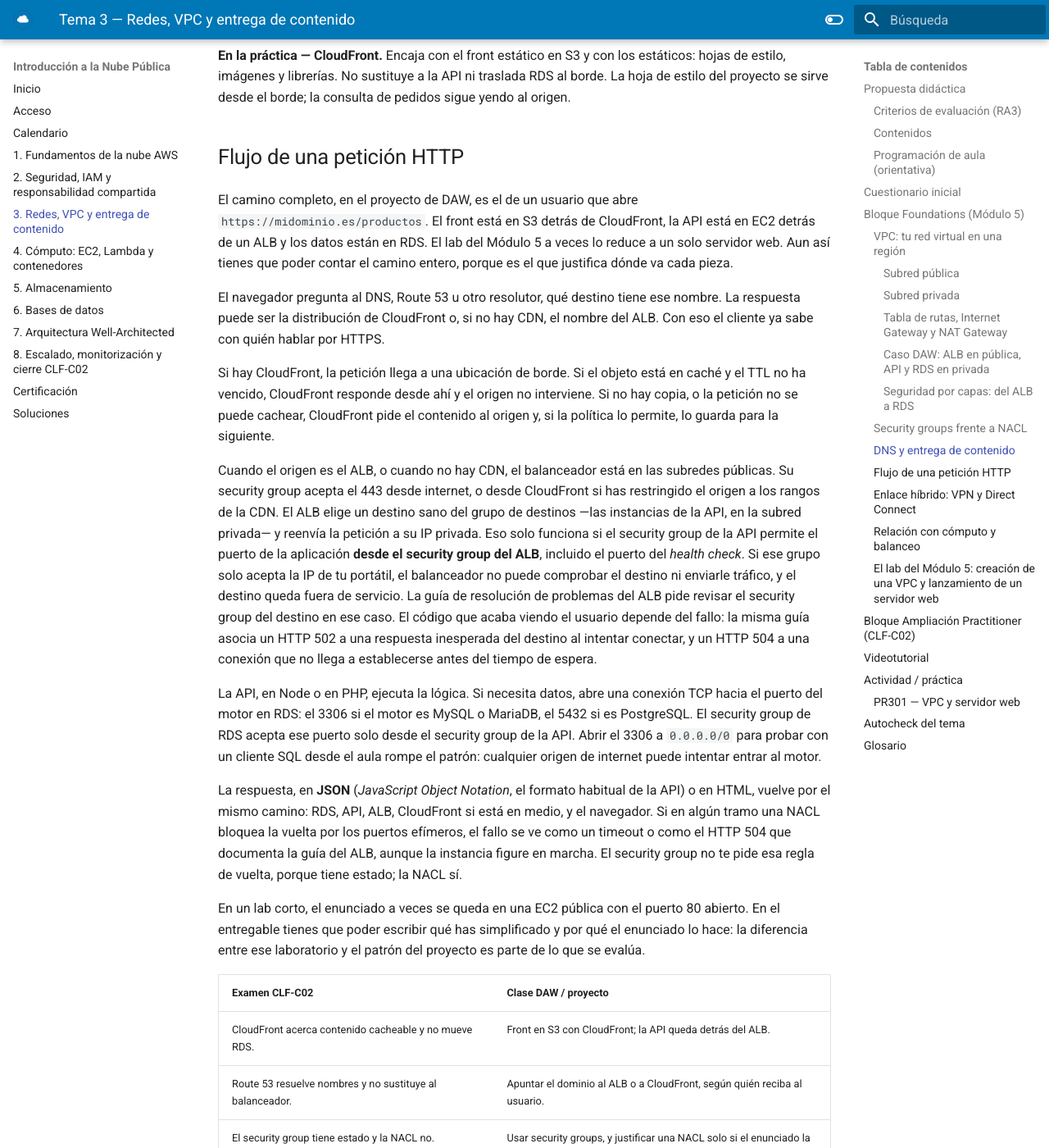
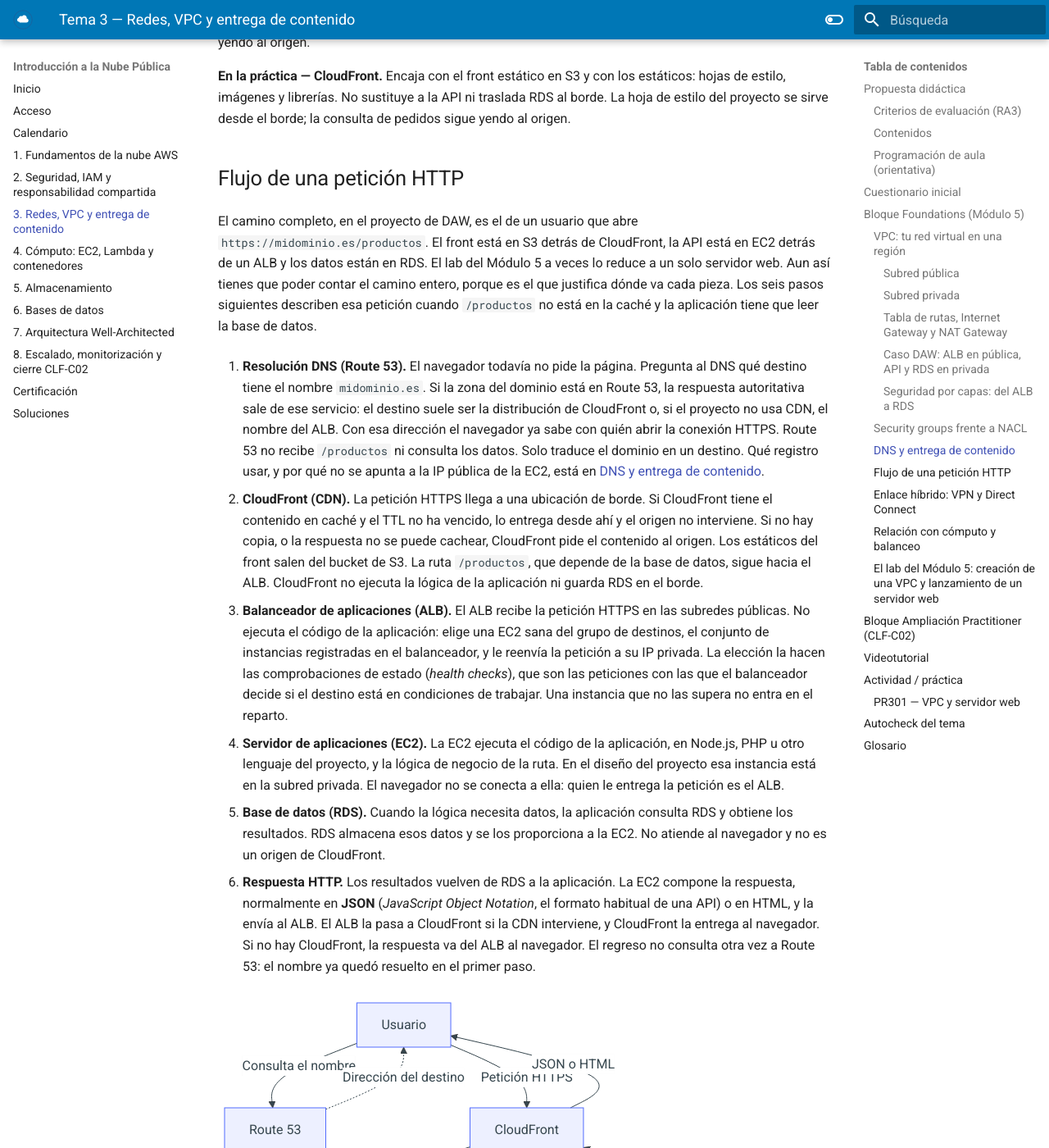
Before and after one commit to fjavier-hernandez/cloud, an MkDocs documentation site: the page built from docs/03-redes-entrega-contenido/tema3.md, in a window 1280 px wide and 1400 px high, scrolled down 13816 px. Shown: the whole window at 82% size. Built offline with MkDocs 1.6.1 and Material for MkDocs 9.7.7, drawn with Linux system fonts in a browser that asks for light colours; some of the changed text lies outside the part shown.

Commit message:
Tema 3: desarrollar el flujo de una petición HTTP (#4)
El apartado de midominio.es/productos queda en seis pasos, con el diagrama de ida y vuelta, la tabla de funciones y las reglas de security group enlazadas a lo que el tema ya explica.

Co-authored-by: Cursor Agent <cursoragent@cursor.com>
Co-authored-by: Francisco Javier Hernández Illán <fjavier-hernandez@users.noreply.github.com>

````diff
--- a/docs/03-redes-entrega-contenido/tema3.md
+++ b/docs/03-redes-entrega-contenido/tema3.md
@@ -244,7 +244,7 @@ Cuando alguien escribe `midominio.es` en el navegador, hay que traducir ese nomb
 
 **[CloudFront](#cloudfront)** es la CDN de AWS. Guarda copias del contenido que se puede cachear en **[ubicaciones de borde](#edge-location)** (*edge locations*), cerca del usuario. Acerca **HTML** (*HyperText Markup Language*, el marcado de la página), JavaScript, **CSS** (*Cascading Style Sheets*, hojas de estilo) e imágenes. No replica la base de datos transaccional a otra región ni a una ubicación de borde. El origen suele ser un bucket S3, el front estático del proyecto, o un ALB cuando la respuesta sale de la API. El tiempo que una copia permanece en el borde lo marca el TTL (*time to live*, tiempo de vida) de la política de caché.
 
-En Foundations el flujo habitual es este: el dominio, en Route 53, apunta a CloudFront o al ALB; CloudFront toma el origen en S3 o en el balanceador y reduce la latencia de lo que puede servir muchas veces igual. *Global Accelerator*, que publica direcciones IP anycast (la misma IP se anuncia desde varios puntos de la red de AWS y la conexión entra por el más cercano), aparece como nombre de examen. No hace falta para el lab del Módulo 5.
+En Foundations el flujo habitual es este: el dominio, en Route 53, apunta a CloudFront o al ALB; CloudFront toma el origen en S3 o en el balanceador y reduce la latencia de lo que puede servir muchas veces igual. *Global Accelerator*, que publica direcciones IP anycast (la misma IP se anuncia desde varios puntos de la red de AWS y la conexión entra por el más cercano), aparece como nombre de examen. No hace falta para el lab del Módulo 5. El recorrido de una petición concreta, paso a paso, está en [Flujo de una petición HTTP](#flujo-de-una-peticion-http).
 
 **Qué es en este caso — Route 53.** Es el registro que hace que `api.midominio.es` llegue al ALB, o que `midominio.es` llegue a CloudFront delante del front.
 
@@ -256,17 +256,59 @@ En Foundations el flujo habitual es este: el dominio, en Route 53, apunta a Clou
 
 ### Flujo de una petición HTTP
 
-El camino completo, en el proyecto de DAW, es el de un usuario que abre `https://midominio.es/productos`. El front está en S3 detrás de CloudFront, la API está en EC2 detrás de un ALB y los datos están en RDS. El lab del Módulo 5 a veces lo reduce a un solo servidor web. Aun así tienes que poder contar el camino entero, porque es el que justifica dónde va cada pieza.
+El camino completo, en el proyecto de DAW, es el de un usuario que abre `https://midominio.es/productos`. El front está en S3 detrás de CloudFront, la API está en EC2 detrás de un ALB y los datos están en RDS. El lab del Módulo 5 a veces lo reduce a un solo servidor web. Aun así tienes que poder contar el camino entero, porque es el que justifica dónde va cada pieza. Los seis pasos siguientes describen esa petición cuando `/productos` no está en la caché y la aplicación tiene que leer la base de datos.
 
-El navegador pregunta al DNS, Route 53 u otro resolutor, qué destino tiene ese nombre. La respuesta puede ser la distribución de CloudFront o, si no hay CDN, el nombre del ALB. Con eso el cliente ya sabe con quién hablar por HTTPS.
+1. **Resolución DNS (Route 53).** El navegador todavía no pide la página. Pregunta al DNS qué destino tiene el nombre `midominio.es`. Si la zona del dominio está en Route 53, la respuesta autoritativa sale de ese servicio: el destino suele ser la distribución de CloudFront o, si el proyecto no usa CDN, el nombre del ALB. Con esa dirección el navegador ya sabe con quién abrir la conexión HTTPS. Route 53 no recibe `/productos` ni consulta los datos. Solo traduce el dominio en un destino. Qué registro usar, y por qué no se apunta a la IP pública de la EC2, está en [DNS y entrega de contenido](#dns-y-entrega-de-contenido).
 
-Si hay CloudFront, la petición llega a una ubicación de borde. Si el objeto está en caché y el TTL no ha vencido, CloudFront responde desde ahí y el origen no interviene. Si no hay copia, o la petición no se puede cachear, CloudFront pide el contenido al origen y, si la política lo permite, lo guarda para la siguiente.
+2. **CloudFront (CDN).** La petición HTTPS llega a una ubicación de borde. Si CloudFront tiene el contenido en caché y el TTL no ha vencido, lo entrega desde ahí y el origen no interviene. Si no hay copia, o la respuesta no se puede cachear, CloudFront pide el contenido al origen. Los estáticos del front salen del bucket de S3. La ruta `/productos`, que depende de la base de datos, sigue hacia el ALB. CloudFront no ejecuta la lógica de la aplicación ni guarda RDS en el borde.
 
-Cuando el origen es el ALB, o cuando no hay CDN, el balanceador está en las subredes públicas. Su security group acepta el 443 desde internet, o desde CloudFront si has restringido el origen a los rangos de la CDN. El ALB elige un destino sano del grupo de destinos —las instancias de la API, en la subred privada— y reenvía la petición a su IP privada. Eso solo funciona si el security group de la API permite el puerto de la aplicación **desde el security group del ALB**, incluido el puerto del *health check*. Si ese grupo solo acepta la IP de tu portátil, el balanceador no puede comprobar el destino ni enviarle tráfico, y el destino queda fuera de servicio. La guía de resolución de problemas del ALB pide revisar el security group del destino en ese caso. El código que acaba viendo el usuario depende del fallo: la misma guía asocia un HTTP 502 a una respuesta inesperada del destino al intentar conectar, y un HTTP 504 a una conexión que no llega a establecerse antes del tiempo de espera.
+3. **Balanceador de aplicaciones (ALB).** El ALB recibe la petición HTTPS en las subredes públicas. No ejecuta el código de la aplicación: elige una EC2 sana del grupo de destinos, el conjunto de instancias registradas en el balanceador, y le reenvía la petición a su IP privada. La elección la hacen las comprobaciones de estado (*health checks*), que son las peticiones con las que el balanceador decide si el destino está en condiciones de trabajar. Una instancia que no las supera no entra en el reparto.
 
-La API, en Node o en PHP, ejecuta la lógica. Si necesita datos, abre una conexión TCP hacia el puerto del motor en RDS: el 3306 si el motor es MySQL o MariaDB, el 5432 si es PostgreSQL. El security group de RDS acepta ese puerto solo desde el security group de la API. Abrir el 3306 a `0.0.0.0/0` para probar con un cliente SQL desde el aula rompe el patrón: cualquier origen de internet puede intentar entrar al motor.
+4. **Servidor de aplicaciones (EC2).** La EC2 ejecuta el código de la aplicación, en Node.js, PHP u otro lenguaje del proyecto, y la lógica de negocio de la ruta. En el diseño del proyecto esa instancia está en la subred privada. El navegador no se conecta a ella: quien le entrega la petición es el ALB.
 
-La respuesta, en **JSON** (*JavaScript Object Notation*, el formato habitual de la API) o en HTML, vuelve por el mismo camino: RDS, API, ALB, CloudFront si está en medio, y el navegador. Si en algún tramo una NACL bloquea la vuelta por los puertos efímeros, el fallo se ve como un timeout o como el HTTP 504 que documenta la guía del ALB, aunque la instancia figure en marcha. El security group no te pide esa regla de vuelta, porque tiene estado; la NACL sí.
+5. **Base de datos (RDS).** Cuando la lógica necesita datos, la aplicación consulta RDS y obtiene los resultados. RDS almacena esos datos y se los proporciona a la EC2. No atiende al navegador y no es un origen de CloudFront.
+
+6. **Respuesta HTTP.** Los resultados vuelven de RDS a la aplicación. La EC2 compone la respuesta, normalmente en **JSON** (*JavaScript Object Notation*, el formato habitual de una API) o en HTML, y la envía al ALB. El ALB la pasa a CloudFront si la CDN interviene, y CloudFront la entrega al navegador. Si no hay CloudFront, la respuesta va del ALB al navegador. El regreso no consulta otra vez a Route 53: el nombre ya quedó resuelto en el primer paso.
+
+``` mermaid
+flowchart TB
+  usuario["Usuario"]
+  r53["Route 53"]
+  cf["CloudFront"]
+  s3["S3, estáticos"]
+  alb["ALB"]
+  ec2["EC2, aplicación"]
+  rds["RDS"]
+
+  usuario -->|"Consulta el nombre"| r53
+  r53 -.->|"Dirección del destino"| usuario
+  usuario -->|"Petición HTTPS"| cf
+  cf -->|"Estáticos, si no hay caché"| s3
+  s3 -->|"Objeto"| cf
+  cf -->|"Dinámico, si no hay caché"| alb
+  alb -->|"EC2 sana"| ec2
+  ec2 -->|"Consulta"| rds
+  rds -->|"Resultados"| ec2
+  ec2 -->|"Respuesta"| alb
+  alb -->|"Respuesta"| cf
+  cf -->|"JSON o HTML"| usuario
+```
+
+La flecha discontinua es solo la resolución. Route 53 devuelve al navegador la dirección del destino, que será CloudFront o el ALB, y no transporta la página. A partir de esa dirección la petición va a CloudFront y, cuando el contenido no está en caché, al ALB, a la EC2 y a RDS. La respuesta recorre ese tramo hacia el navegador. S3 es el origen de los estáticos de CloudFront y queda fuera de la cadena de `/productos`: la aplicación prepara la respuesta con los datos de RDS y la devuelve por el ALB.
+
+| Componente | Función |
+| --- | --- |
+| **DNS** (Route 53) | Traduce el nombre del dominio en un destino. |
+| **CloudFront** | Distribuye el contenido y lo sirve desde la caché. |
+| **ALB** | Reparte las peticiones entre los servidores. |
+| **EC2** | Ejecuta la aplicación. |
+| **RDS** | Almacena los datos y se los proporciona a la aplicación. |
+
+**Comunicaciones necesarias.** En ese recorrido solo deben permitirse las comunicaciones necesarias. El security group de la EC2 admite el puerto de la aplicación cuando el origen de la regla es el security group del ALB. El security group de RDS admite el puerto del motor cuando el origen es el security group de la EC2: el **3306** si el motor es MySQL o MariaDB, y el **5432** si es PostgreSQL. RDS no se abre a `0.0.0.0/0`. Cómo se escribe cada regla, y por qué el origen es otro security group y no una IP concreta, está desarrollado en [seguridad por capas](#seguridad-por-capas).
+
+**Security group y NACL.** El security group tiene estado y la NACL no tiene estado. La explicación de esa diferencia, con la entrada, la salida y los puertos efímeros, está en [Security groups frente a NACL](#security-groups-frente-a-nacl).
+
+**La instancia encendida no basta.** Que la EC2 figure en marcha no demuestra que la petición pueda completarse. Si su security group no admite el tráfico del ALB, las comprobaciones de estado fallan, el destino queda marcado como *unhealthy* (no sano) y el balanceador lo deja fuera de servicio. La guía de resolución de problemas del ALB pide revisar el security group del destino cuando un destino registrado no entra en servicio. El código que ve el navegador depende de cómo falle la comunicación con ese destino. Un **502 Bad Gateway** indica que el destino ha devuelto una respuesta inválida o ha rechazado la conexión. Un **504 Gateway Timeout** indica que el destino no ha respondido a tiempo.
 
 En un lab corto, el enunciado a veces se queda en una EC2 pública con el puerto 80 abierto. En el entregable tienes que poder escribir qué has simplificado y por qué el enunciado lo hace: la diferencia entre ese laboratorio y el patrón del proyecto es parte de lo que se evalúa.
 
````
